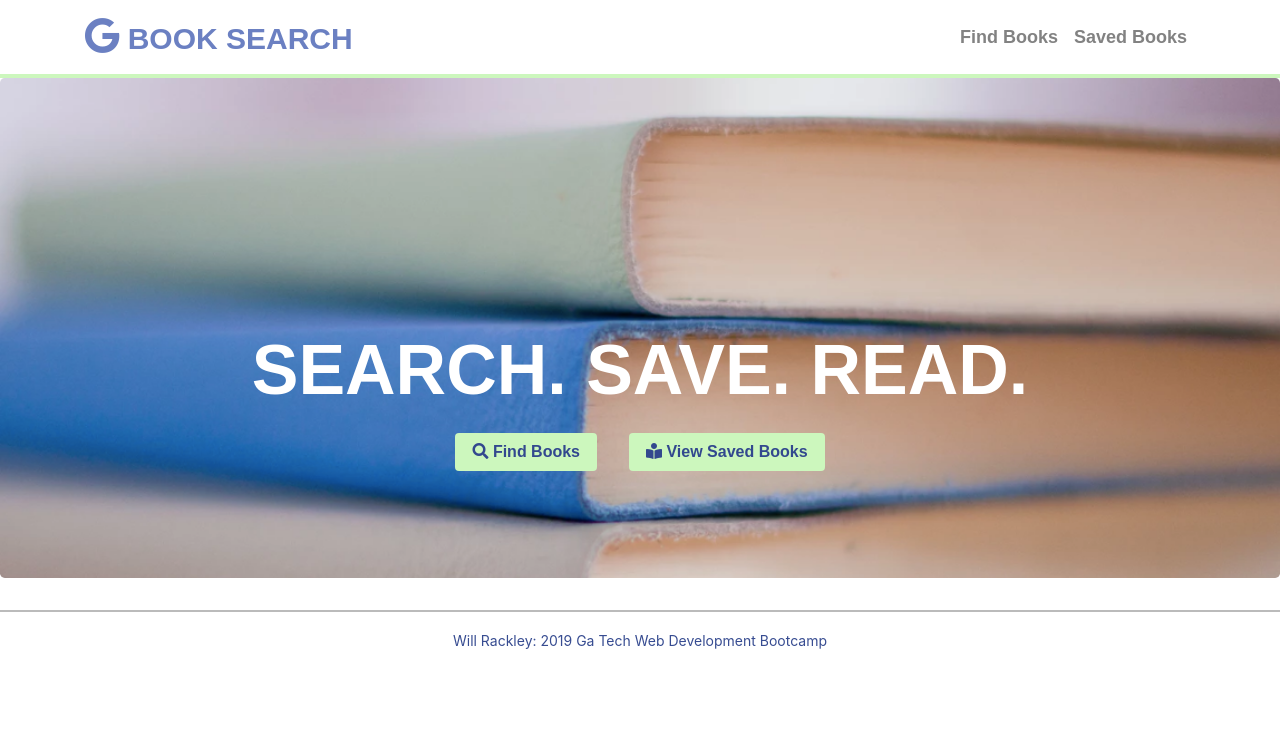
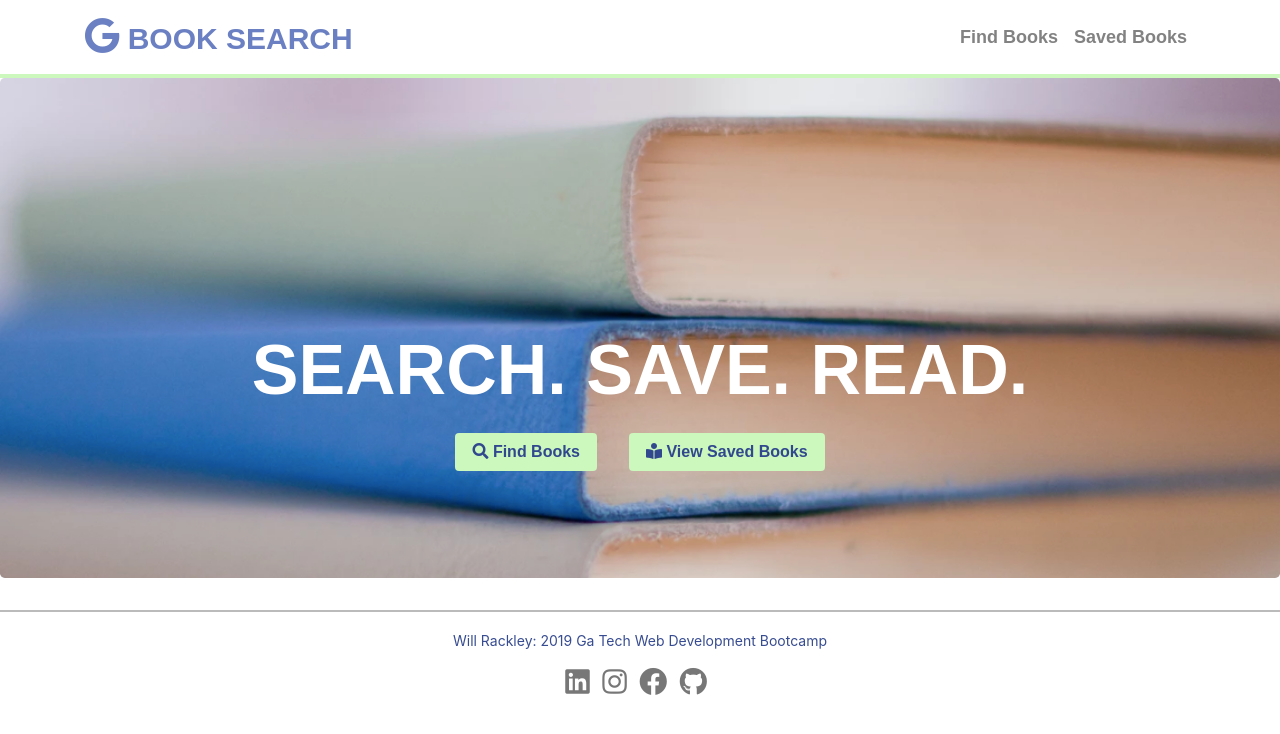
Before and after one commit to willrackley/Google-Books-Search, a React (Create React App) app in the folder client/: page / in a window 1280 px wide. Shown: the top 734 px of the page. Built offline with nearby package versions, Linux system fonts and the light colour scheme; a web font is replaced by a local one.

Commit message:
added to footer

```diff
--- a/client/src/components/Footer/index.js
+++ b/client/src/components/Footer/index.js
@@ -5,6 +5,9 @@ export default function Footer(props) {
   return (
     <footer className="container-fluid">
         <p className="text-center pt-2 mt-2"><small>Will Rackley: 2019 Ga Tech Web Development Bootcamp</small></p>
+        <div className="text-center socialLinks mb-1">
+            <a href="https://www.linkedin.com/in/willrackley" class="text-muted"><i class="fab fa-linkedin mr-2"></i></a> <a href="https://www.instagram.com/willrackleyiii/" class="text-muted"><i class="fab fa-instagram mr-2"></i></a> <a href="https://www.facebook.com/willrackley" class="text-muted"><i class="fab fa-facebook mr-2"></i></a> <a href="https://github.com/willrackley" class="text-muted"><i class="fab fa-github mr-2"></i></a>
+        </div>
     </footer>
   );
 }
--- a/client/src/components/Footer/style.css
+++ b/client/src/components/Footer/style.css
@@ -2,3 +2,11 @@ footer {
     border-top: 2px solid #bbbbbb;
     color: #374c91;
 }
+
+.socialLinks .fab {
+    font-size: 28px;
+}
+
+.socialLinks .fab:hover {
+    color: #6b80c2;
+}
```
